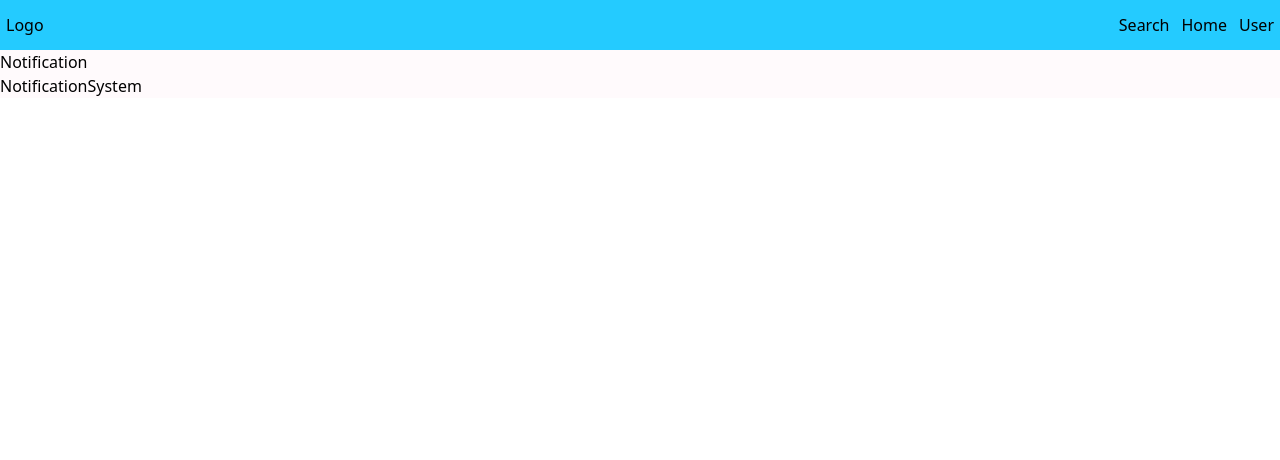
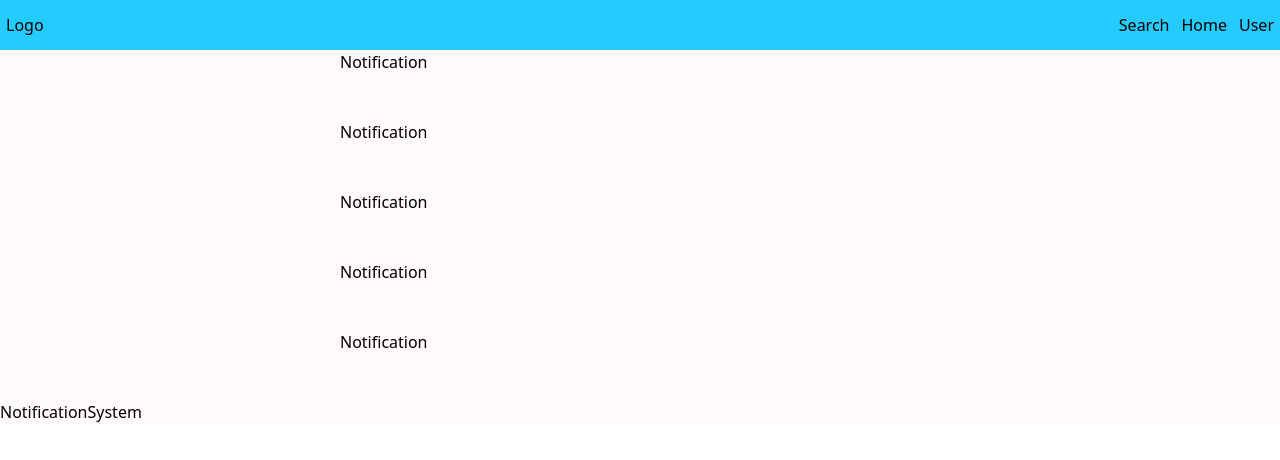
Before and after one commit to bsc-com-30-19/chikanda_listings, a React (Create React App) app in the folder chikanda-listings-site/: page /Notif in a window 1280 px wide. Shown: the top 460 px of the page. Built offline with nearby package versions, Linux system fonts and the light colour scheme.

Commit message:
made a few changes

```diff
--- a/chikanda-listings-site/src/components/NotificationSystem/Notification.js
+++ b/chikanda-listings-site/src/components/NotificationSystem/Notification.js
@@ -1,6 +1,6 @@
 const Notification =() => {
     return (
-        <div>Notification</div>
+        <div className="h-[70px]">Notification</div>
     )
 }
 
--- a/chikanda-listings-site/src/pages/Notification System.js
+++ b/chikanda-listings-site/src/pages/Notification System.js
@@ -1,7 +1,16 @@
 import Notification from "../components/NotificationSystem/Notification";
 const NotificationSystem = () => {
-    return(<div>
+    return(<div className = "W-full">
+        <div className = " " >
+        <div className = "h-[200 px] w-[600px] overflow-y-scroll- mx-auto">
         <Notification/>
+        <Notification/>
+        <Notification/>
+        <Notification/>
+        <Notification/>
+         </div>
+        </div>
+
         NotificationSystem
         </div>)
 }
```
